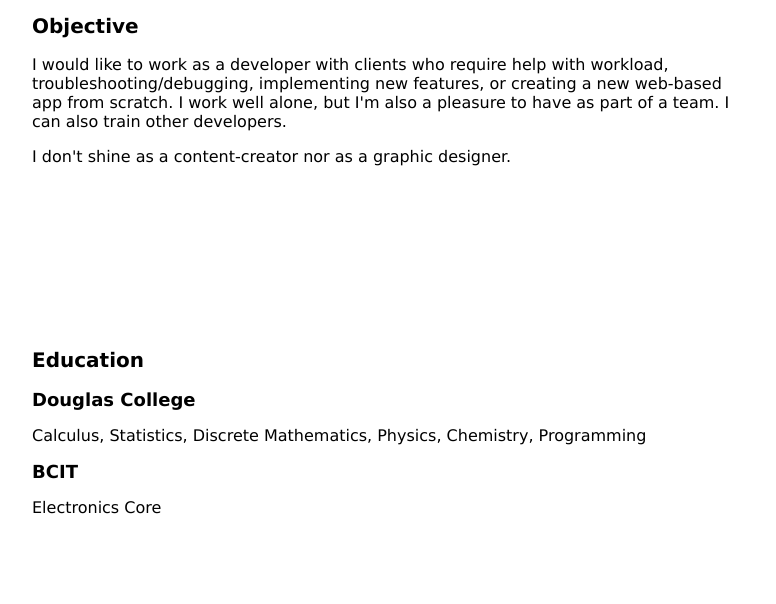
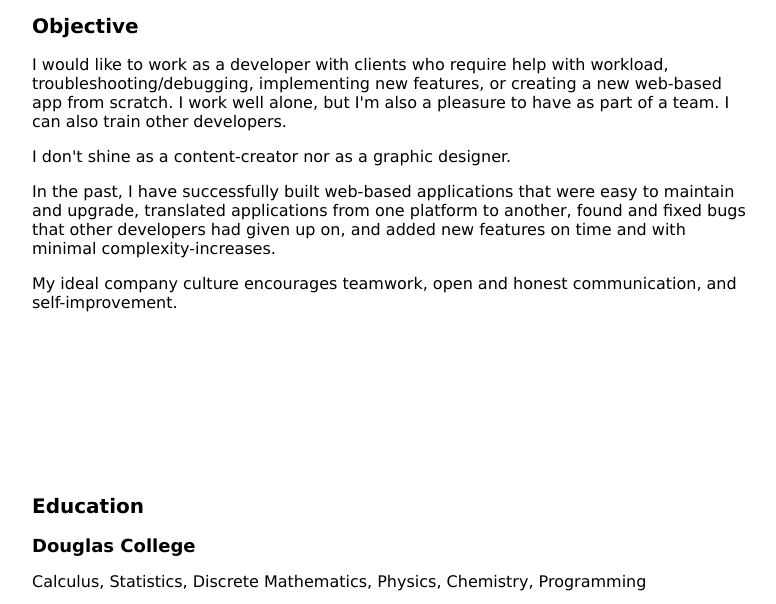
Before and after one commit to HarryPehkonen/harrypehkonen-com, a website: page static/index.html in a window 1280 px wide. Shown: the part 195-799 px from the top of the page, without its empty margins (248-1024 px from the left). Drawn offline with Linux system fonts and the light colour scheme; a web font is replaced by a local one.

Commit message:
CORS, etc.

```diff
--- a/static/index.html
+++ b/static/index.html
@@ -29,6 +29,16 @@
     other developers.</p>
 
     <p>I don't shine as a content&#45;creator nor as a graphic designer.</p>
+
+    <p>In the past, I have successfully built web&#45;based applications
+    that were easy to maintain and upgrade, translated applications from
+    one platform to another, found and fixed bugs that other developers
+    had given up on, and added new features on time and with minimal
+    complexity&#45;increases.</p>
+
+    <p>My ideal company culture encourages teamwork, open and honest
+    communication, and self&#45;improvement.</p>
+
 </section>
 
 
@@ -82,6 +92,7 @@
         <li>CSS</li>
         <li>HTML5</li>
         <li>HTTP/1.1, 2</li>
+        <li>CORS</li>
         <li>WebSockets</li>
         <li>Vue.js</li>
         <li>Angular 1</li>
```
